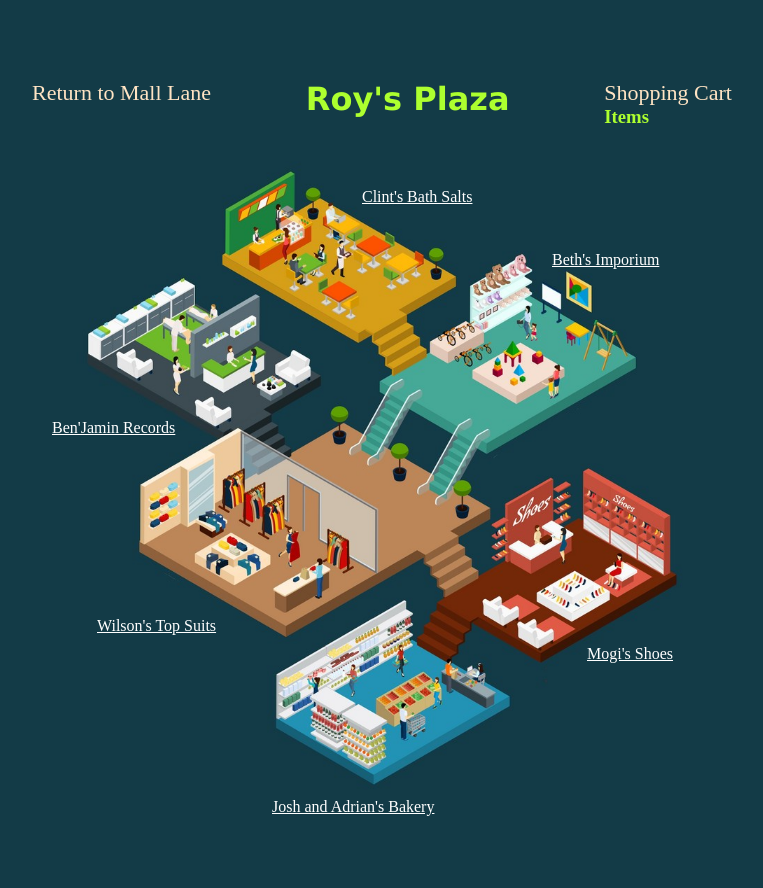
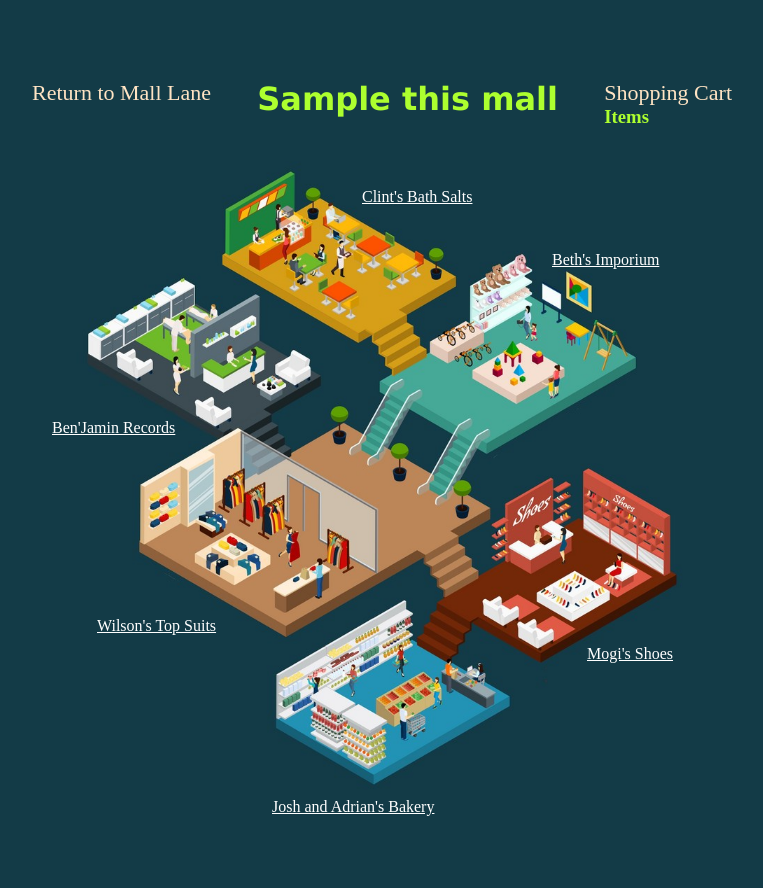
Before and after one commit to ryanmarean/instamall, a Django app: template instamall/templates/show_mall.html in a window 1280 px wide. Shown: the whole page, without its empty margins (258-1021 px from the left). Run offline with Django 3.2, Linux system fonts and the light colour scheme; the template is opened without the code that fills it: most values are stand-ins (such as "Sample title", 1, 10 or a date in 2020).

Commit message:
additional html

```diff
--- a/instamall/templates/purchase_complete.html
+++ b/instamall/templates/purchase_complete.html
@@ -19,6 +19,8 @@
             {% endfor %}
         </div>
         <h2>Total Amount ${{ total_amount|floatformat:2 }}</h2>
+        <a href="/">Back to Mall Lane</a>
+        <a href="/mall/4">Back to Roy's Plaza</a>
     </div>
 </body>
 </html>
--- a/instamall/templates/shopping_cart.html
+++ b/instamall/templates/shopping_cart.html
@@ -11,7 +11,7 @@
     {% if cart %}
     {% for store in stores_visited %}
     <table>
-        <caption>{{ store.name }}</caption>
+        <caption><a href="/mall/4/{{ store.id }}">{{ store.name }}</a></caption>
         <tr>
             <th>Product</th>
             <th>Amount</th>
--- a/instamall/templates/show_mall.html
+++ b/instamall/templates/show_mall.html
@@ -3,7 +3,7 @@
 <head>
     <meta charset="UTF-8">
     <meta name="viewport" content="width=device-width, initial-scale=1.0">
-    <title>{{mall_name}}</title>
+    <title>{{ this_mall.name }}</title>
     {% load static %}
     <link rel="stylesheet" href="{% static 'show_mall.css' %}">
 </head>
@@ -11,24 +11,24 @@
     <div class="background">
         <div class="header">
             <a href="/">Return to Mall Lane</a>
-            <h1>Roy's Plaza</h1>
+            <h1>{{ this_mall.name }}</h1>
             <div class="cart_info">
                 <a href="/shopping_cart">Shopping Cart</a>
                 <h3>{{ request.session.product_amount }} Items</h3>
             </div>
         </div>
     <div class="wrapper" style= "background-image: url('{% static "virtual_mall_inside.jpg" %}');">
-        <div class="clint"><a href="/mall/4/1">Clint's Bath Salts</a></div>
+        <div class="clint"><a href="/mall/{{ this_mall.id }}/1">Clint's Bath Salts</a></div>
         <br>
-        <div class="beth"><a href="/mall/4/2">Beth's Imporium</a></div>
+        <div class="beth"><a href="/mall/{{ this_mall.id }}/2">Beth's Imporium</a></div>
         <br>
-        <div class="ben"><a href="/mall/4/3">Ben'Jamin Records</a></div>
+        <div class="ben"><a href="/mall/{{ this_mall.id }}/3">Ben'Jamin Records</a></div>
         <br>
-        <div class="wilson"><a href="/mall/4/4">Wilson's Top Suits</a></div>
+        <div class="wilson"><a href="/mall/{{ this_mall.id }}/4">Wilson's Top Suits</a></div>
         <br>
-        <div class="mogi"><a href="/mall/4/5">Mogi's Shoes</a></div>
+        <div class="mogi"><a href="/mall/{{ this_mall.id }}/5">Mogi's Shoes</a></div>
         <br>
-        <div class="josh"><a href="/mall/4/6">Josh and Adrian's Bakery</a></div>
+        <div class="josh"><a href="/mall/{{ this_mall.id }}/6">Josh and Adrian's Bakery</a></div>
     </div>
 </div>
 </body>
--- a/instamall/templates/show_store.html
+++ b/instamall/templates/show_store.html
@@ -28,7 +28,8 @@
         <h3>{{ product.name }}</h3>
         <p>{{ product.desc }}</p>
         <h4>${{ product.price|floatformat:2 }}</h4>
-        <input type="hidden" name="quantity" value="1">
+        <label for="quantity"></label>
+        <input type="number" name="quantity" value="1">
         <button type="submit">Add to Cart</button>
         </form>
         {% endfor %}
--- a/instamall/views.py
+++ b/instamall/views.py
@@ -14,7 +14,11 @@
     if 'cart' not in request.session:
         return redirect('/')
 
-    return render(request, 'show_mall.html')
+    context = {
+        "this_mall" : Mall.objects.get(id=mall_id)
+    }
+
+    return render(request, 'show_mall.html',context)
 
 def show_store(request, mall_id, store_id):
     if 'cart' not in request.session:
```
